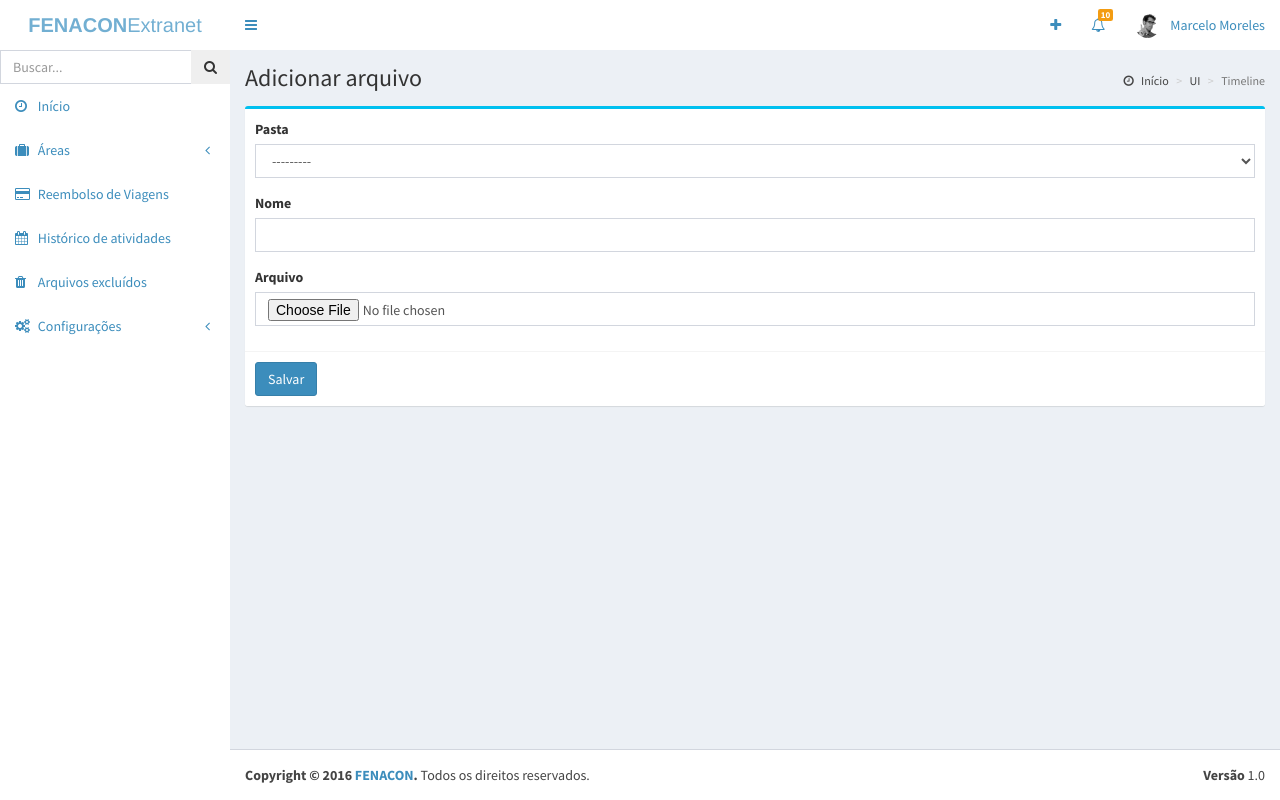
After one commit to erivanio/fenacon-extranet, a Django app: page /arquivo/adicionar in a window 1280 px wide. The commit adds this page. Run offline with Django 3.2, Linux system fonts and the light colour scheme; the visitor is signed in with stand-in values (Sample User, id 1); data that the repository does not hold is empty; some libraries are stand-ins or nearby versions.

Commit message:
adicionando paginas de adicionar arquivo, listar pastas e listar arquivos

```diff
--- a/apps/core/forms.py
+++ b/apps/core/forms.py
@@ -52,6 +52,12 @@ class FolderForm(forms.ModelForm):
 
 
 class FileForm(forms.ModelForm):
+
+    # def __init__(self, *args, **kwargs):
+    #     self.bill_id = kwargs.pop('bill_id')
+    #     super(FileForm, self).__init__(*args, **kwargs)
+    #     self.fields['folder'].queryset = Folder.objects.filter(user=True)
+
     class Meta:
         model = File
-        fields = ['name', 'file']
+        fields = ['name', 'file', 'folder']
--- a/apps/core/urls.py
+++ b/apps/core/urls.py
@@ -1,10 +1,14 @@
 # -*- coding: utf-8 -*-
 from django.conf.urls import patterns, url
-from apps.core.views import LogoutView, LoginView, DashboardDetailView, FolderCreateView
+from apps.core.views import LogoutView, LoginView, DashboardDetailView, FolderCreateView, FolderListView, FileCreateView, \
+    FolderDetailView
 
 urlpatterns = patterns('',
     url(r'^$', LoginView.as_view(), name='login'),
     url(r'^logout/$', LogoutView.as_view(), name='logout'),
     url(r'^(?P<slug>[\w_-]+)/$', DashboardDetailView.as_view(), name='dashboard'),
+    url(r'^arquivo/adicionar', FileCreateView.as_view(), name='add_file'),
     url(r'^pasta/criar$', FolderCreateView.as_view(), name='create_folder'),
+    url(r'^pasta/(?P<pk>[\d-]+)/arquivos', FolderDetailView.as_view(), name='detail_folder'),
+    url(r'^pasta/listagem', FolderListView.as_view(), name='list_folder'),
 )
--- a/apps/core/views.py
+++ b/apps/core/views.py
@@ -119,7 +119,7 @@ class FolderEditView(UpdateView):
 
 class FolderListView(ListView):
     model = Folder
-    template_name = 'folder/folder_list.html'
+    template_name = 'folder/list-folder.html'
 
     def get_context_data(self, **kwargs):
         context = super(FolderListView, self).get_context_data(**kwargs)
@@ -134,19 +134,20 @@ class FolderListView(ListView):
 
 class FolderDetailView(DetailView):
     model = Folder
-    template_name = 'folder/folder_detail.html'
+    template_name = 'file/list-files.html'
 
 
 class FileCreateView(CreateView):
     model = File
     form_class = FileForm
+    template_name = 'file/add-file.html'
 
     @method_decorator(login_required(login_url='/'))
     def dispatch(self, *args, **kwargs):
         return super(FileCreateView, self).dispatch(*args, **kwargs)
 
     def form_valid(self, form):
-        folder = Folder.objects.get(id=self.kwargs['folder_id'])
+        folder = Folder.objects.get(id=form.cleaned_data['folder'])
         if folder.user == self.request.user:
             file = File()
             file.name = form.cleaned_data['name']
--- a/templates/elements/header.html
+++ b/templates/elements/header.html
@@ -49,7 +49,7 @@
                                     </a>
                                 </li>
                                 <li>
-                                    <a href="#">
+                                    <a href="{% url 'add_file' %}">
                                         <div class="pull-left">
                                             <i class="fa fa-cloud-upload"></i>
                                         </div>
--- a/templates/elements/sidebar.html
+++ b/templates/elements/sidebar.html
@@ -26,7 +26,7 @@
                     <i class="fa fa-angle-left pull-right"></i>
                 </a>
                 <ul class="treeview-menu">
-                    <li><a href="#"><i class="fa fa-circle-o"></i> Diretoria</a></li>
+                    <li><a href="{% url 'list_folder' %}"><i class="fa fa-circle-o"></i> Diretoria</a></li>
                     <li><a href="#"><i class="fa fa-circle-o"></i> Administrativo</a></li>
                     <li><a href="#"><i class="fa fa-circle-o"></i> Comunicação</a></li>
                     <li><a href="#"><i class="fa fa-circle-o"></i> Financeiro</a></li>
--- /dev/null
+++ b/templates/file/add-file.html
@@ -0,0 +1,54 @@
+{% extends 'elements/base.html' %}
+{% load widget_tweaks %}
+{% block title %}Criar Pasta de Conteúdo{% endblock %}
+{% block content %}
+    <!-- Content Header (Page header) -->
+    <section class="content-header">
+        <h1>
+            Adicionar arquivo
+        </h1>
+        <ol class="breadcrumb">
+            <li><a href="#"><i class="fa fa-clock-o"></i> Início</a></li>
+            <li><a href="#">UI</a></li>
+            <li class="active">Timeline</li>
+        </ol>
+    </section>
+
+    <!-- Main content -->
+    <section class="content">
+
+        <!-- row -->
+        <div class="row">
+            <div class="col-md-12">
+                <div class="box box-info">
+                    <!-- /.box-header -->
+                    <form role="form" method="POST" action="{% url 'add_file' %}">
+                        <div class="box-body">
+                            {% csrf_token %}
+                            <!-- text input -->
+                            <div class="form-group">
+                                <label>Pasta</label>
+                                {{ form.folder|append_attr:"class: form-control" }}
+                            </div>
+                            <div class="form-group">
+                                <label>Nome</label>
+                                {{ form.name|append_attr:"class: form-control" }}
+                            </div>
+
+                            <!-- select -->
+                            <div class="form-group">
+                                <label>Arquivo</label>
+                                {{ form.file|append_attr:"class: form-control" }}
+                            </div>
+
+                        </div>
+                        <div class="box-footer">
+                            <button type="submit" class="btn btn-primary">Salvar</button>
+                        </div>
+                    </form>
+                    <!-- /.box-body -->
+                </div>
+            </div>
+        </div>
+    </section>
+{% endblock %}
```
Also changed, not shown: templates/file/list-files.html (added, +34 -0 lines), templates/folder/list-folder.html (added, +35 -0 lines).
